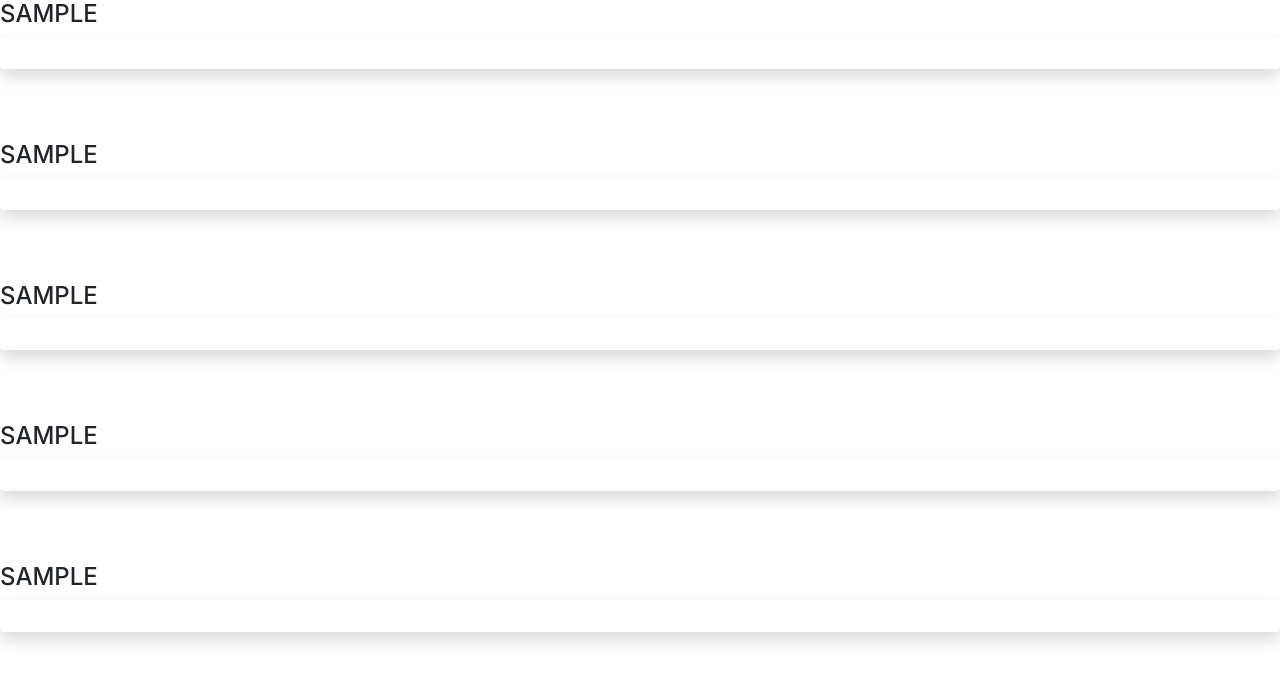
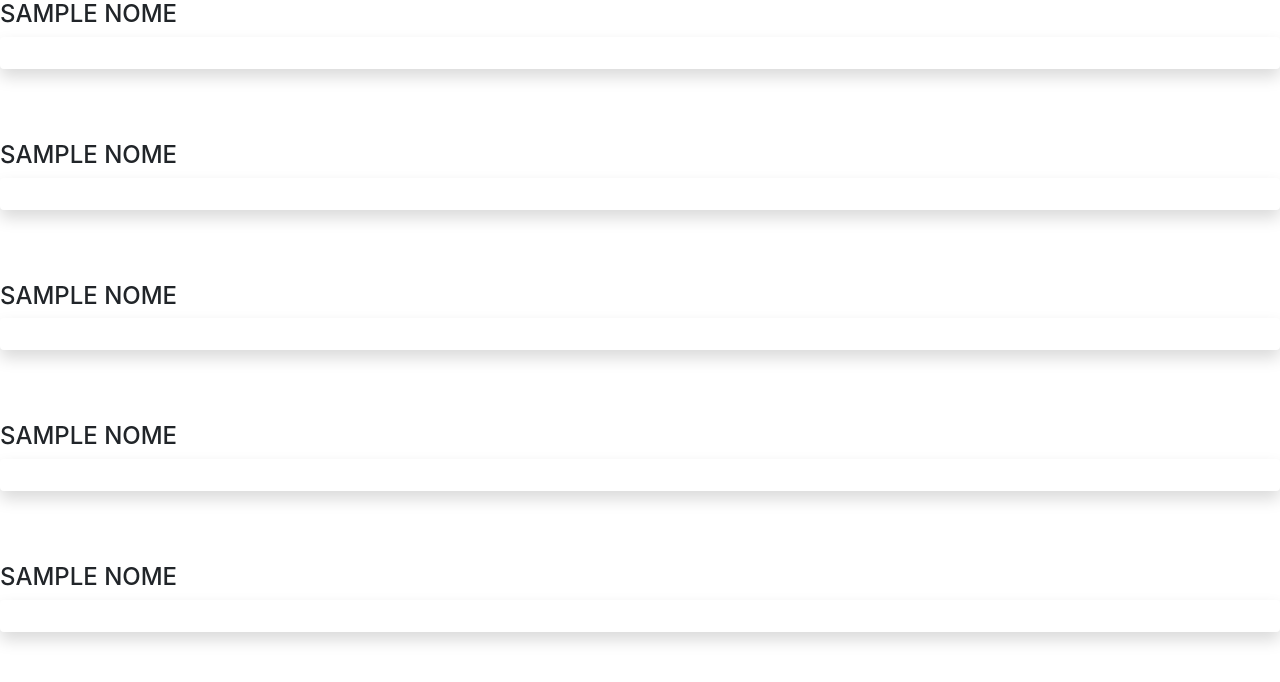
Before and after one commit to JoaoNogaroli/projeto-rota-git, a Flask app: template templates/pagina_dados.html in a window 1280 px wide. Shown: the top 682 px of the page. Run offline with Flask 2, Linux system fonts and the light colour scheme; the template is opened without the code that fills it: most values are stand-ins (such as "Sample title", 1, 10 or a date in 2020); some libraries are stand-ins or nearby versions.

Commit message:
Add files via upload

```diff
--- a/app.py
+++ b/app.py
@@ -69,6 +69,7 @@
 
 def primeira_opcaao_dados():
     escolha = session['escolha']
+
     lat = escolha['dado_6_LAT']
     lng = escolha['dado_7_LNG']
     location = (lat, lng)
@@ -162,11 +163,12 @@
         final_primeiraopcao_fotos_dois.append(src)
 
     lista_total = {
-    'lista_primeiraopcao_nome':lista_final_nomes,
-    'lista_final_primeiraopcao_locaiton':lista_final_primeiraopcao_locaiton,
-    'lista_primeiraopcao_endereco':dicio_lista_primeiraopcao_endereco,
-    'lista_total_primeiraopcao_fotos':final_primeiraopcao_fotos_dois,
-    'lista_primeiraopcao_rating':dicio_lista_primeiraopcao_rating
+        'nome':search_string,
+        'lista_primeiraopcao_nome':lista_final_nomes,
+        'lista_final_primeiraopcao_locaiton':lista_final_primeiraopcao_locaiton,
+        'lista_primeiraopcao_endereco':dicio_lista_primeiraopcao_endereco,
+        'lista_total_primeiraopcao_fotos':final_primeiraopcao_fotos_dois,
+        'lista_primeiraopcao_rating':dicio_lista_primeiraopcao_rating
 
     }
     return lista_total
@@ -267,11 +269,12 @@
         final_primeiraopcao_fotos_dois.append(src)
 
     lista_total = {
-    'lista_primeiraopcao_nome':lista_final_nomes,
-    'lista_final_primeiraopcao_locaiton':lista_final_primeiraopcao_locaiton,
-    'lista_primeiraopcao_endereco':dicio_lista_primeiraopcao_endereco,
-    'lista_total_primeiraopcao_fotos':final_primeiraopcao_fotos_dois,
-    'lista_primeiraopcao_rating':dicio_lista_primeiraopcao_rating
+        'nome':search_string,
+        'lista_primeiraopcao_nome':lista_final_nomes,
+        'lista_final_primeiraopcao_locaiton':lista_final_primeiraopcao_locaiton,
+        'lista_primeiraopcao_endereco':dicio_lista_primeiraopcao_endereco,
+        'lista_total_primeiraopcao_fotos':final_primeiraopcao_fotos_dois,
+        'lista_primeiraopcao_rating':dicio_lista_primeiraopcao_rating
 
     }
     return lista_total
@@ -370,11 +373,12 @@
         src = 'https://maps.gstatic.com/mapfiles/place_api/icons/v1/png_71/restaurant-71.png'
         final_primeiraopcao_fotos_dois.append(src)
     lista_total = {
-    'lista_primeiraopcao_nome':lista_final_nomes,
-    'lista_final_primeiraopcao_locaiton':lista_final_primeiraopcao_locaiton,
-    'lista_primeiraopcao_endereco':dicio_lista_primeiraopcao_endereco,
-    'lista_total_primeiraopcao_fotos':final_primeiraopcao_fotos_dois,
-    'lista_primeiraopcao_rating':dicio_lista_primeiraopcao_rating
+        'nome':search_string,
+        'lista_primeiraopcao_nome':lista_final_nomes,
+        'lista_final_primeiraopcao_locaiton':lista_final_primeiraopcao_locaiton,
+        'lista_primeiraopcao_endereco':dicio_lista_primeiraopcao_endereco,
+        'lista_total_primeiraopcao_fotos':final_primeiraopcao_fotos_dois,
+        'lista_primeiraopcao_rating':dicio_lista_primeiraopcao_rating
 
     }
     return lista_total
@@ -474,11 +478,12 @@
         final_primeiraopcao_fotos_dois.append(src)
 
     lista_total = {
-    'lista_primeiraopcao_nome':lista_final_nomes,
-    'lista_final_primeiraopcao_locaiton':lista_final_primeiraopcao_locaiton,
-    'lista_primeiraopcao_endereco':dicio_lista_primeiraopcao_endereco,
-    'lista_total_primeiraopcao_fotos':final_primeiraopcao_fotos_dois,
-    'lista_primeiraopcao_rating':dicio_lista_primeiraopcao_rating
+        'nome':search_string,
+        'lista_primeiraopcao_nome':lista_final_nomes,
+        'lista_final_primeiraopcao_locaiton':lista_final_primeiraopcao_locaiton,
+        'lista_primeiraopcao_endereco':dicio_lista_primeiraopcao_endereco,
+        'lista_total_primeiraopcao_fotos':final_primeiraopcao_fotos_dois,
+        'lista_primeiraopcao_rating':dicio_lista_primeiraopcao_rating
 
     }
     return lista_total
@@ -577,11 +582,12 @@
         src = 'https://maps.gstatic.com/mapfiles/place_api/icons/v1/png_71/restaurant-71.png'
         final_primeiraopcao_fotos_dois.append(src)
     lista_total = {
-    'lista_primeiraopcao_nome':lista_final_nomes,
-    'lista_final_primeiraopcao_locaiton':lista_final_primeiraopcao_locaiton,
-    'lista_primeiraopcao_endereco':dicio_lista_primeiraopcao_endereco,
-    'lista_total_primeiraopcao_fotos':final_primeiraopcao_fotos_dois,
-    'lista_primeiraopcao_rating':dicio_lista_primeiraopcao_rating
+        'nome':search_string,
+        'lista_primeiraopcao_nome':lista_final_nomes,
+        'lista_final_primeiraopcao_locaiton':lista_final_primeiraopcao_locaiton,
+        'lista_primeiraopcao_endereco':dicio_lista_primeiraopcao_endereco,
+        'lista_total_primeiraopcao_fotos':final_primeiraopcao_fotos_dois,
+        'lista_primeiraopcao_rating':dicio_lista_primeiraopcao_rating
 
     }
     return lista_total
@@ -593,17 +599,17 @@
 @app.route('/pagina_dados')
 def pagina_dados():
     time.sleep(1.4)
-    primeira = session['escolha']['dado_um']
-    segunda = session['escolha']['dado_2']
-    terceira = session['escolha']['dado_3']
-    quarta = session['escolha']['dado_4']
-    quinta = session['escolha']['dado_5']
-    lista_escolhas = []
-    lista_escolhas.append(primeira)
-    lista_escolhas.append(segunda)
-    lista_escolhas.append(terceira)
-    lista_escolhas.append(quarta)
-    lista_escolhas.append(quinta)
+    # primeira = session['escolha']['dado_um']
+    # segunda = session['escolha']['dado_2']
+    # terceira = session['escolha']['dado_3']
+    # quarta = session['escolha']['dado_4']
+    # quinta = session['escolha']['dado_5']
+    # lista_escolhas = []
+    # lista_escolhas.append(primeira)
+    # lista_escolhas.append(segunda)
+    # lista_escolhas.append(terceira)
+    # lista_escolhas.append(quarta)
+    # lista_escolhas.append(quinta)
     lista_primeira_opcao = primeira_opcaao_dados()
     time.sleep(0.4)
     lista_segunda_opcao = segunda_opcao_dados()
@@ -615,7 +621,7 @@
     session.pop('escolha',None)
 
 
-    return render_template('pagina_dados.html',lista_escolhas=lista_escolhas,lista_primeira_opcao=lista_primeira_opcao,lista_segunda_opcao=lista_segunda_opcao,lista_terceira_opcao=lista_terceira_opcao,lista_quarta_opcao=lista_quarta_opcao,lista_quinta_opcao=lista_quinta_opcao, len=len)
+    return render_template('pagina_dados.html',lista_primeira_opcao=lista_primeira_opcao,lista_segunda_opcao=lista_segunda_opcao,lista_terceira_opcao=lista_terceira_opcao,lista_quarta_opcao=lista_quarta_opcao,lista_quinta_opcao=lista_quinta_opcao, len=len)
 
 
 
--- a/templates/pagina_dados.html
+++ b/templates/pagina_dados.html
@@ -30,7 +30,7 @@
 
 <!-- PRIMEIRA OPCAO -->
 <div id="restaurante_dados">
-    <h4>{{ lista_escolhas[0].upper() }}</h4>
+    <h4>{{ lista_primeira_opcao['nome'][0].upper() }}</h4>
     <div class="d-flex flex-row flex-nowrap overflow-auto shadow p-3 mb-5 bg-body rounded">
         {% for i in range(0,len(lista_primeira_opcao['lista_primeiraopcao_nome']['lista'])) %}
                 <div class="card card-block mx-2" style="min-width: 300px; ">
@@ -53,7 +53,7 @@
 <!-- SEGUNDA OPCAO -->
 
 <div id="restaurante_dados">
-    <h4>{{ lista_escolhas[1].upper() }}</h4>
+    <h4>{{ lista_segunda_opcao['nome'][0].upper() }}</h4>
     <div class="d-flex flex-row flex-nowrap overflow-auto shadow p-3 mb-5 bg-body rounded">
         {% for i in range(0,len(lista_segunda_opcao['lista_primeiraopcao_nome']['lista'])) %}
                 <div class="card card-block mx-2" style="min-width: 300px; ">
@@ -75,7 +75,7 @@
 <br>
 <!-- TERCEIRA OPCAO -->
 <div id="restaurante_dados">
-    <h4>{{ lista_escolhas[2].upper() }}</h4>
+    <h4>{{ lista_terceira_opcao['nome'][0].upper() }}</h4>
     <div class="d-flex flex-row flex-nowrap overflow-auto shadow p-3 mb-5 bg-body rounded">
         {% for i in range(0,len(lista_terceira_opcao['lista_primeiraopcao_nome']['lista'])) %}
                 <div class="card card-block mx-2" style="min-width: 300px; ">
@@ -97,7 +97,7 @@
 <br>
 <!-- QUARTA OPCAO -->
 <div id="restaurante_dados">
-    <h4>{{ lista_escolhas[3].upper() }}</h4>
+    <h4>{{ lista_quarta_opcao['nome'][0].upper() }}</h4>
     <div class="d-flex flex-row flex-nowrap overflow-auto shadow p-3 mb-5 bg-body rounded">
         {% for i in range(0,len(lista_quarta_opcao['lista_primeiraopcao_nome']['lista'])) %}
                 <div class="card card-block mx-2" style="min-width: 300px; ">
@@ -120,7 +120,7 @@
 <!-- QUINTAOPCAO -->
 
 <div id="restaurante_dados">
-    <h4>{{ lista_escolhas[4].upper() }}</h4>
+    <h4>{{ lista_quinta_opcao['nome'][0].upper() }}</h4>
     <div class="d-flex flex-row flex-nowrap overflow-auto shadow p-3 mb-5 bg-body rounded">
         {% for i in range(0,len(lista_quinta_opcao['lista_primeiraopcao_nome']['lista'])) %}
                 <div class="card card-block mx-2" style="min-width: 300px; ">
```
